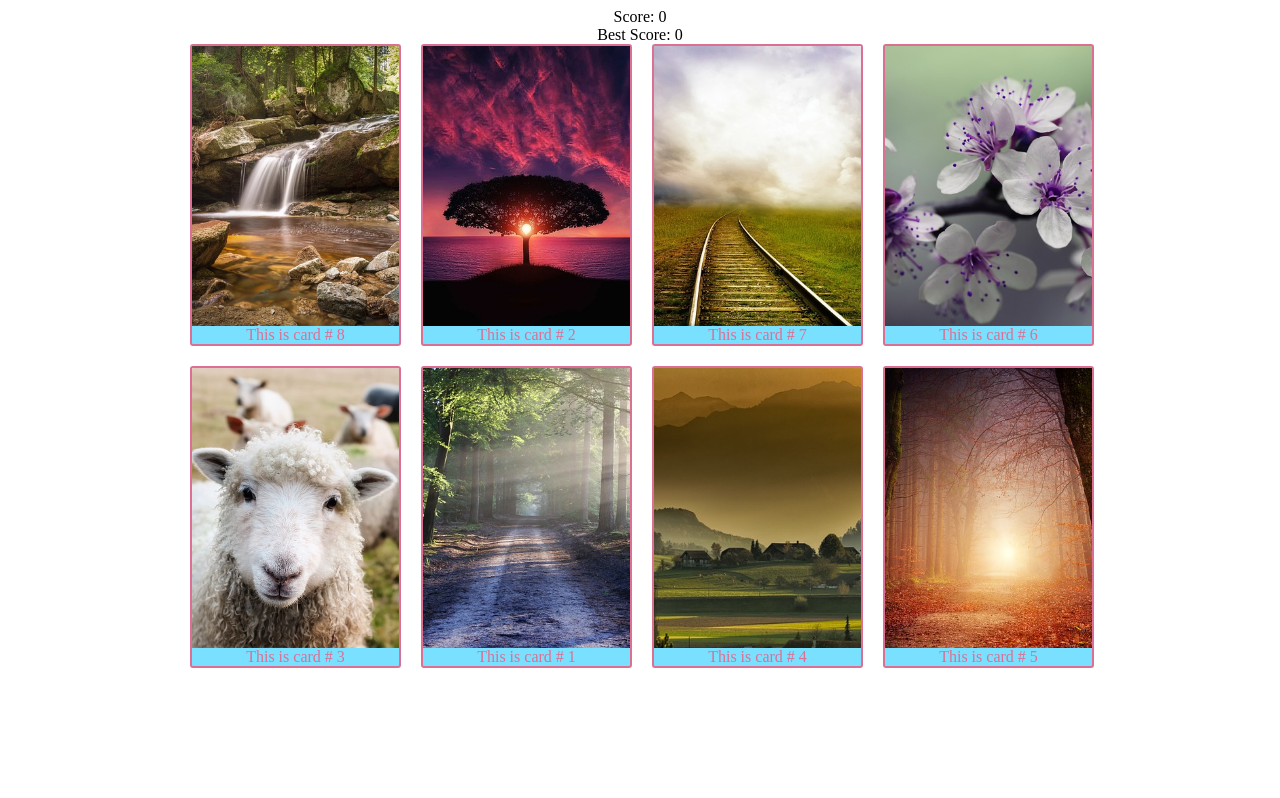
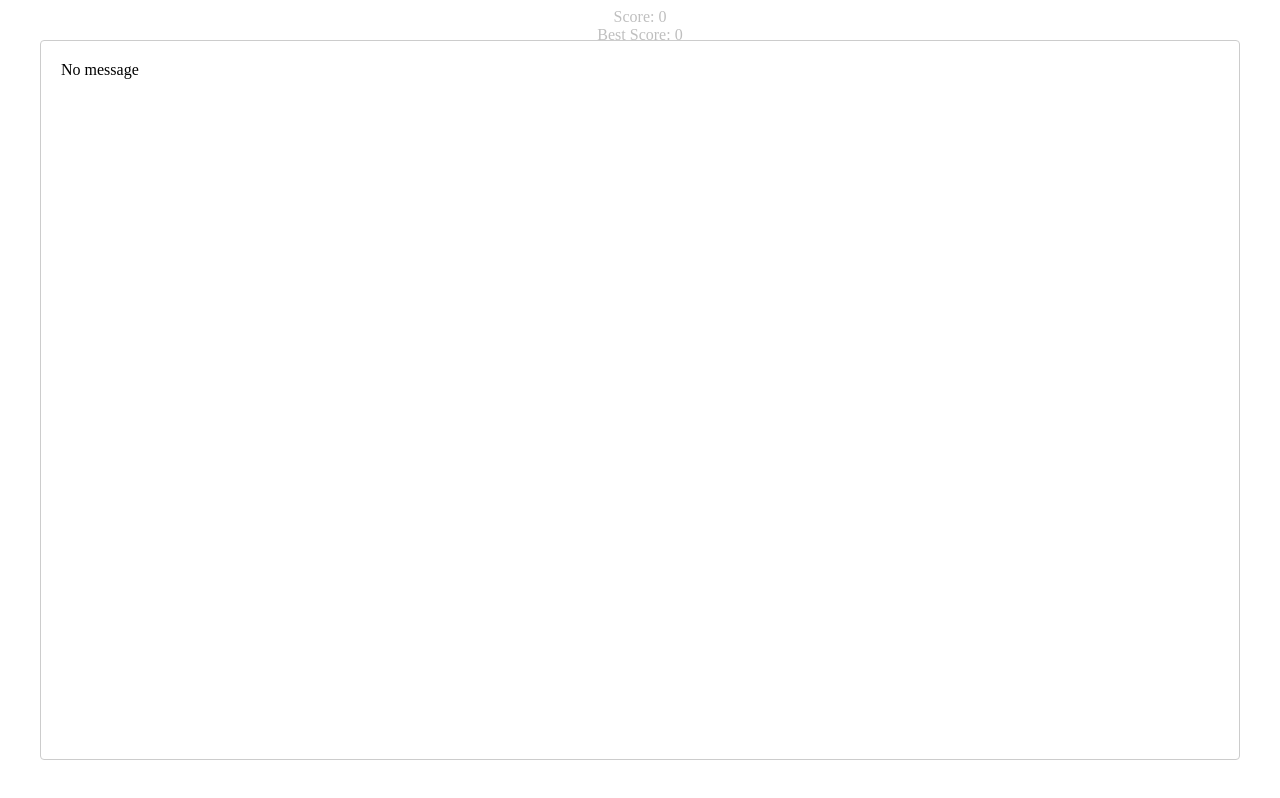
Before and after one commit to intGus/memory-game, a React (Vite) app: page / in a window 1280 px wide. Built offline with nearby package versions, Linux system fonts and the light colour scheme.

Commit message:
add basic functionality to modal

```diff
--- a/package.json
+++ b/package.json
@@ -11,6 +11,7 @@
   "dependencies": {
     "react": "^18.2.0",
     "react-dom": "^18.2.0",
+    "react-modal": "^3.16.1",
     "styled-components": "^5.3.9"
   },
   "devDependencies": {
--- a/src/App.jsx
+++ b/src/App.jsx
@@ -1,7 +1,10 @@
 import { useState } from 'react'
+import Modal from 'react-modal'
+import { useEffect } from 'react'
 import Card from './components/Card'
 import Container from './components/Container'
-import { useEffect } from 'react'
+import ModalMsg from './components/ModalMsg'
+
 
 function App() {
   const [score, setScore] = useState({
@@ -10,6 +13,15 @@ function App() {
   })
   const [clickedCards, setClickedCards] = useState([])
   const [shuffledArray, setShuffledArray] = useState(range(8))
+  const [modalIsOpen, setModalIsOpen] = useState(true);
+
+  function displayModal() {
+    setModalIsOpen(true)
+  }
+
+  function closeModal() {
+    setModalIsOpen(false)
+  }
 
   function range(n) {
     return Array.from(Array(n),(x,i)=>i+1)
@@ -68,6 +80,11 @@ function App() {
 
   return (
     <div className="App">
+      <Modal isOpen={modalIsOpen} onRequestClose={()=> closeModal()}>
+        <div onClick={closeModal}>
+          <ModalMsg />
+        </div>
+      </Modal>
       <div>Score: {score.currentScore}</div>
       <div>Best Score: {score.highScore}</div>
       <Container>
--- /dev/null
+++ b/src/components/ModalMsg.jsx
@@ -0,0 +1,9 @@
+import styled from 'styled-components'
+
+export default function ModalMsg({ children }) {
+  return(
+    <>
+      {children || 'No message'}
+    </>
+  )
+}
```
Also changed, not shown: 1 other file (tests, documents, lock files or other folders).
